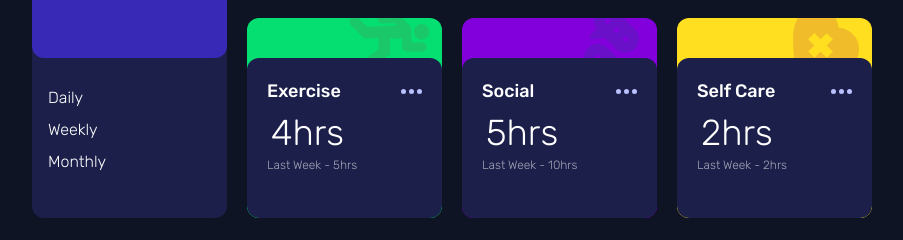
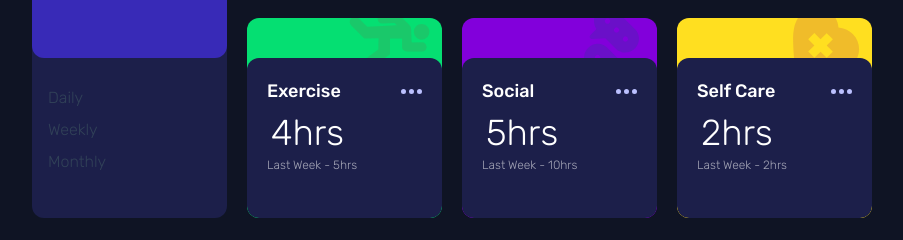
Before and after one commit to Mens734/TimeTracker, a website built with Vite: page index.html in a window 1280 px wide. Shown: the part 622-862 px from the top of the page, without its empty margins (188-1091 px from the left). Built offline with nearby package versions, Linux system fonts and the light colour scheme.

Commit message:
Worked On again

```diff
--- a/index.html
+++ b/index.html
@@ -34,7 +34,7 @@
         <div class="my-3">
           <nav>
             <ul
-              class="flex md:flex-col md:gap-2 md:p-4 text-white justify-around"
+              class="flex md:flex-col md:gap-2 md:p-4 text-slate-700 justify-around"
             >
               <li>
                 <button data-period="daily" class="period-btn">Daily</button>
```
